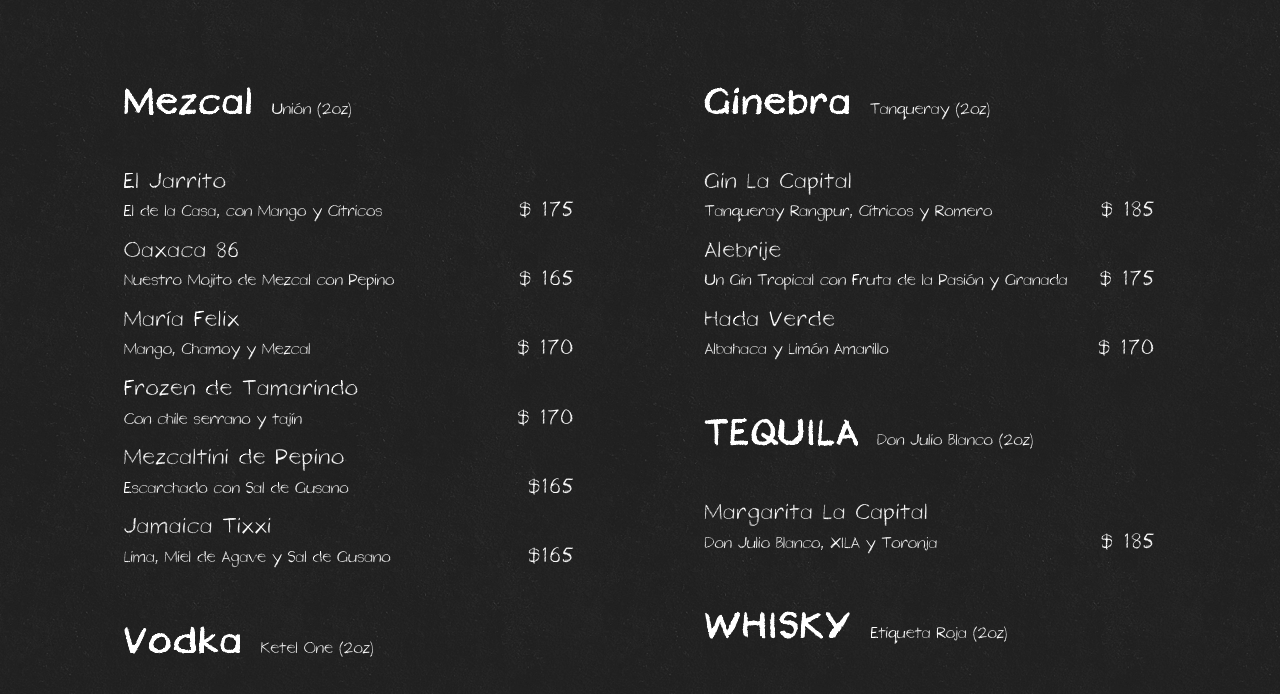
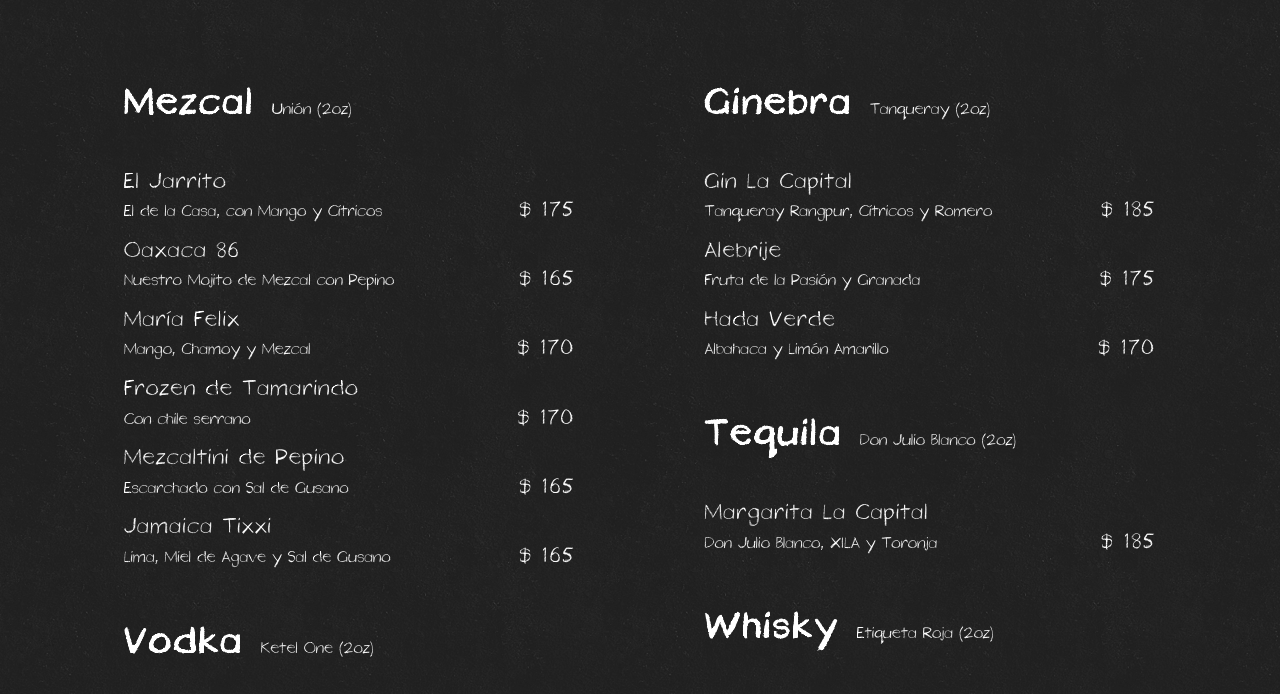
Before and after one commit to melocotron/menulacapital, a plain HTML site: page index.html in a window 1280 px wide. Shown: the part 238-932 px from the top of the page. Drawn offline with Linux system fonts and the light colour scheme.

```diff
--- a/index.html
+++ b/index.html
@@ -69,16 +69,16 @@
                           <td>$ 170</td>
                         </tr>
                         <tr>
-                          <td>Frozen de Tamarindo<br><span>Con chile serrano y tajín</span></td>
+                          <td>Frozen de Tamarindo<br><span>Con chile serrano</span></td>
                           <td>$ 170</td>
                         </tr>
                         <tr>
                           <td>Mezcaltini de Pepino<br><span>Escarchado con Sal de Gusano</span></td>
-                          <td>$165</td>
+                          <td>$ 165</td>
                         </tr>
                         <tr>
                           <td>Jamaica Tixxi<br><span>Lima, Miel de Agave y Sal de Gusano</span></td>
-                          <td>$165</td>
+                          <td>$ 165</td>
                         </tr>
                         </tbody>
                       </table>
@@ -169,7 +169,7 @@
                           <td>$ 185</td>
                         </tr>
                         <tr>
-                          <td>Alebrije<br><span>Un Gin Tropical con Fruta de la Pasión y Granada</span></td>
+                          <td>Alebrije<br><span>Fruta de la Pasión y Granada</span></td>
                           <td>$ 175</td>
                         </tr>
                         <tr>
@@ -182,7 +182,7 @@
                       <table>
                         <thead>
                         <tr>
-                          <th colspan="2">TEQUILA <span>Don Julio Blanco (2oz)</span></th>
+                          <th colspan="2">Tequila <span>Don Julio Blanco (2oz)</span></th>
                         </tr>
                         </thead>
                         <tbody>
@@ -196,7 +196,7 @@
                       <table>
                         <thead>
                         <tr>
-                          <th colspan="2">WHISKY <span>Etiqueta Roja (2oz)</span></th>
+                          <th colspan="2">Whisky <span>Etiqueta Roja (2oz)</span></th>
                         </tr>
                         </thead>
                         <tbody>
@@ -597,7 +597,7 @@
                             </tr>
                             <tr>
                               <td>Esquites de Dos Granos</td>
-                              <td>$ 75</td>
+                              <td>$&nbsp; 75</td>
                             </tr>
                             <tr>
                               <td>Rollos de Salmón <span>(3pzas)</span></td>
```
